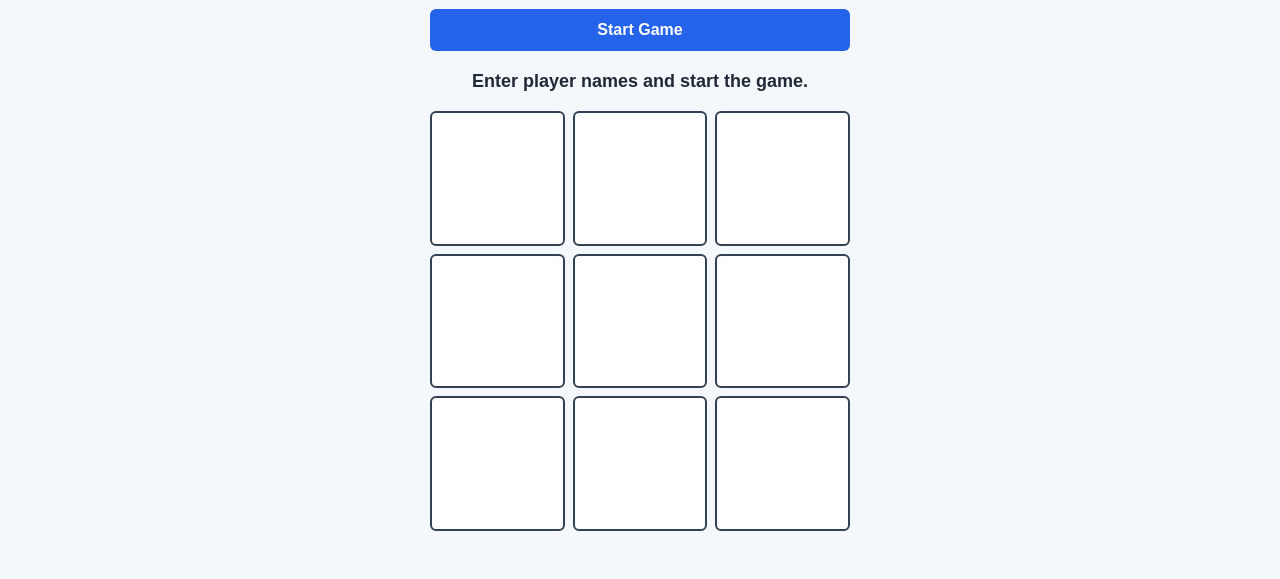
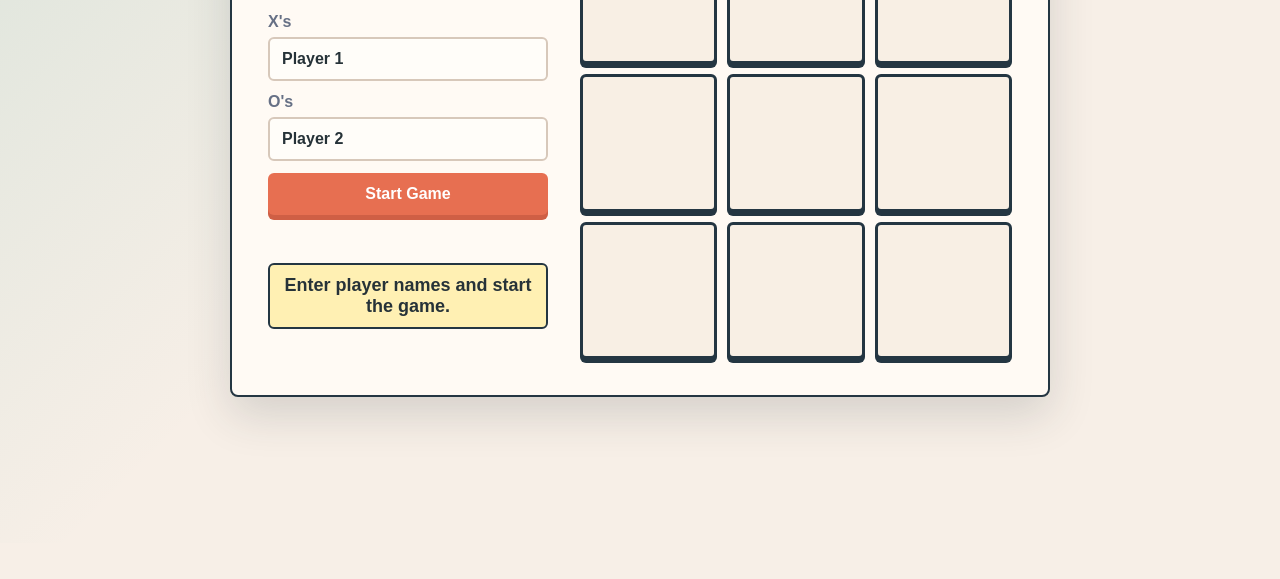
Before and after one commit to jaretcleveland/Tic-Tac-Toe, a plain HTML site: page index.html in a window 1280 px wide. Shown: the part 257-836 px from the top of the page. After the commit the page ends 800 px from the top, so only its background shows below. Drawn offline with Linux system fonts and the light colour scheme.

Commit message:
Polish styling of game board and controls
Edited css and html to improve the layout and spacing of the game board
and controls.

```diff
--- a/index.html
+++ b/index.html
@@ -13,12 +13,12 @@
 
         <div class="controls">
             <label>
-                Player X
+                X's
                 <input id="player-one" type="text" value="Player 1">
             </label>
 
             <label>
-                Player O
+                O's
                 <input id="player-two" type="text" value="Player 2">
             </label>
 
--- a/styles.css
+++ b/styles.css
@@ -1,38 +1,73 @@
 * {
     box-sizing: border-box;
+}
+
+:root {
+    --bg: #f7efe7;
+    --panel: #fffaf4;
+    --ink: #263238;
+    --muted: #667085;
+    --line: #243642;
+    --accent: #e76f51;
+    --accent-dark: #cf5f45;
+    --teal: #2a9d8f;
+    --teal-soft: #d9f1ed;
+    --gold-soft: #fff0b3;
+    --shadow: 0 18px 45px rgba(38, 50, 56, 0.16);
 }
 
 body {
     min-height: 100vh;
     margin: 0;
-    font-family: Arial, sans-serif;
-    color: #1f2937;
-    background: #f4f7fb;
+    font-family: Arial, Helvetica, sans-serif;
+    color: var(--ink);
+    background:
+        linear-gradient(135deg, rgba(42, 157, 143, 0.14), transparent 42%),
+        var(--bg);
     display: flex;
     justify-content: center;
-    padding: 48px 16px;
+    align-items: center;
+    padding: 32px 16px;
 }
 
 .game {
-    width: min(100%, 420px);
+    width: min(100%, 820px);
+    border: 2px solid var(--line);
+    border-radius: 8px;
+    padding: 36px;
+    background: var(--panel);
+    box-shadow: var(--shadow);
+    display: grid;
+    grid-template-columns: minmax(220px, 280px) minmax(280px, 1fr);
+    grid-template-areas:
+        "title     board"
+        "controls  board"
+        "status    board";
+    gap: 18px 32px;
+    align-items: start;
 }
 
 h1 {
-    margin: 0 0 24px;
-    font-size: 2.25rem;
-    text-align: center;
+    grid-area: title;
+    margin: 0;
+    font-size: 2.4rem;
+    line-height: 1;
+    text-align: left;
+    text-transform: uppercase;
+    letter-spacing: 0;
 }
 
 .controls {
+    grid-area: controls;
     display: grid;
     gap: 12px;
-    margin-bottom: 20px;
 }
 
 label {
     display: grid;
     gap: 6px;
     font-weight: 700;
+    color: var(--muted);
 }
 
 input,
@@ -42,9 +77,17 @@ button {
 
 input {
     width: 100%;
-    border: 1px solid #cbd5e1;
+    border: 2px solid #d7c8ba;
     border-radius: 6px;
-    padding: 10px 12px;
+    padding: 11px 12px;
+    color: var(--ink);
+    background: #fffdf9;
+    outline: none;
+}
+
+input:focus {
+    border-color: var(--teal);
+    box-shadow: 0 0 0 3px rgba(42, 157, 143, 0.18);
 }
 
 .start-button {
@@ -53,44 +96,92 @@ input {
     padding: 12px;
     font-weight: 700;
     color: white;
-    background: #2563eb;
+    background: var(--accent);
     cursor: pointer;
+    box-shadow: 0 5px 0 var(--accent-dark);
+    transition: transform 120ms ease, box-shadow 120ms ease, background 120ms ease;
 }
 
 .start-button:hover {
-    background: #1d4ed8;
+    background: var(--accent-dark);
+    transform: translateY(1px);
+    box-shadow: 0 4px 0 #ad4d37;
+}
+
+.start-button:active {
+    transform: translateY(4px);
+    box-shadow: 0 1px 0 #ad4d37;
 }
 
 .status {
-    min-height: 1.5rem;
-    margin: 0 0 16px;
+    grid-area: status;
+    min-height: 2.75rem;
+    margin: 0;
+    border: 2px solid var(--line);
+    border-radius: 6px;
+    padding: 10px 12px;
     font-size: 1.125rem;
     font-weight: 700;
     text-align: center;
+    background: var(--gold-soft);
+    display: flex;
+    align-items: center;
+    justify-content: center;
 }
 
 .board {
+    grid-area: board;
     display: grid;
     grid-template-columns: repeat(3, 1fr);
-    gap: 8px;
+    gap: 10px;
 }
 
 .cell {
     aspect-ratio: 1;
-    border: 2px solid #334155;
+    border: 3px solid var(--line);
     border-radius: 6px;
     font-size: clamp(2rem, 16vw, 4rem);
     font-weight: 700;
-    color: #111827;
-    background: white;
+    color: var(--ink);
+    background: #fffdf9;
     cursor: pointer;
+    box-shadow: 0 4px 0 var(--line);
+    transition: transform 120ms ease, box-shadow 120ms ease, background 120ms ease;
 }
 
 .cell:hover:not(:disabled) {
-    background: #e0f2fe;
+    background: var(--teal-soft);
+    transform: translateY(2px);
+    box-shadow: 0 4px 0 var(--line);
+}
+
+.cell:active:not(:disabled) {
+    transform: translateY(5px);
+    box-shadow: 0 1px 0 var(--line);
 }
 
 .cell:disabled {
-    color: #111827;
+    color: var(--teal);
+    background: #f8efe4;
     cursor: not-allowed;
 }
+
+@media (max-width: 700px) {
+    body {
+        align-items: flex-start;
+    }
+
+    .game {
+        width: min(100%, 420px);
+        grid-template-columns: 1fr;
+        grid-template-areas:
+            "title"
+            "controls"
+            "status"
+            "board";
+    }
+
+    h1 {
+        text-align: center;
+    }
+}
```
Also changed, not shown: 1 other file.
